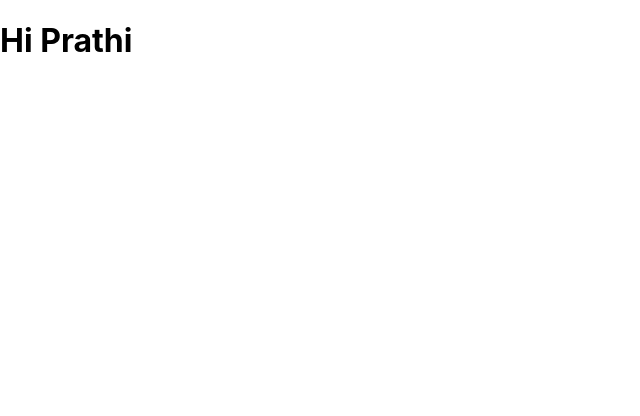
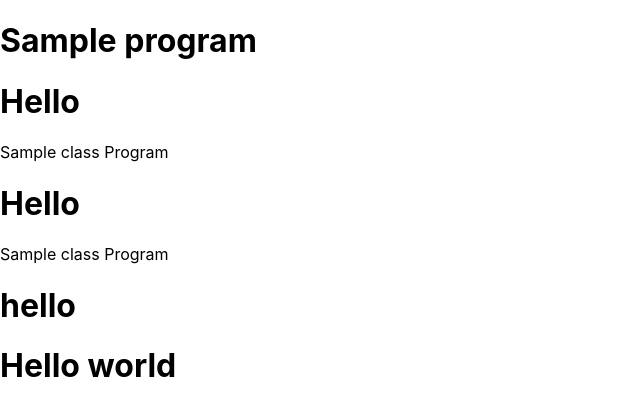
Before and after one commit to prathikshaa27/React, a React (Create React App) app in the folder demo/: page / in a window 1280 px wide. Shown: the top 416 px of the page, without its empty margins (0-640 px from the left). Built offline with nearby package versions, Linux system fonts and the light colour scheme.

Commit message:
20-Feb-2024

```diff
--- a/demo/src/App.js
+++ b/demo/src/App.js
@@ -1,4 +1,32 @@
-import Demo from "./Demo";
+/*import Demo from "./Demo";
 export default function app(){
   return <Demo/>;
+}*/
+import { Component } from "react";
+import NewComponent from "./SampleClass";
+import { NewComponent1 } from "./SampleClass";
+import { NewComponent2 } from "./SampleClass";
+import {Message} from "./FunctionComponent";
+class App extends Component{
+  render(){
+    return(
+      <div>
+        <h1>Sample program</h1>
+        <NewComponent/>
+        <NewComponent1/>
+      </div>
+    );
+  }
 }
+
+const App1 = ()=>{
+  return(
+    <div>
+      <h1>hello</h1>
+      <Message/>
+    </div>
+  );
+  }
+export default App;
+
+ export {App1};
--- /dev/null
+++ b/demo/src/FunctionComponent.jsx
@@ -0,0 +1,9 @@
+import React from "react";
+const Message =()=>{
+    return(
+    <div>
+        <h1>Hello world</h1>
+    </div>
+    );
+}
+export {Message};
--- /dev/null
+++ b/demo/src/SampleClass.jsx
@@ -0,0 +1,44 @@
+import React, { Component } from "react";
+class NewComponent extends Component{
+    render(){
+        return(
+            <div>
+            <h1>Hello</h1>
+            <p>Sample class Program</p>
+            </div>
+        );
+    }
+}
+
+export default NewComponent;
+
+
+class NewComponent1 extends Component{
+    render(){
+        return(
+            <div>
+            <h1>Hello</h1>
+            <p>Sample class Program</p>
+            </div>
+
+        );
+    }
+}
+export {NewComponent1};
+
+class NewComponent2 extends Component{
+    constructor(props){
+        super(props);
+        this.state={
+            message:"Hello This is Prathi"
+        };
+    }
+    render(){
+        return(
+            <div>
+                <p>{this.state.message}</p>
+            </div>
+        );
+    }
+}
+export {NewComponent2}
--- a/demo/src/index.js
+++ b/demo/src/index.js
@@ -1,13 +1,15 @@
 import React from 'react';
 import ReactDOM from 'react-dom/client';
 import './index.css';
-import App from './App';
+import App,{App1} from './App';
+
 import reportWebVitals from './reportWebVitals';
 
 const root = ReactDOM.createRoot(document.getElementById('root'));
 root.render(
   <React.StrictMode>
     <App />
+    <App1/>
   </React.StrictMode>
 );
 
```
Also changed, not shown: 1 other file (tests, documents, lock files or other folders).
